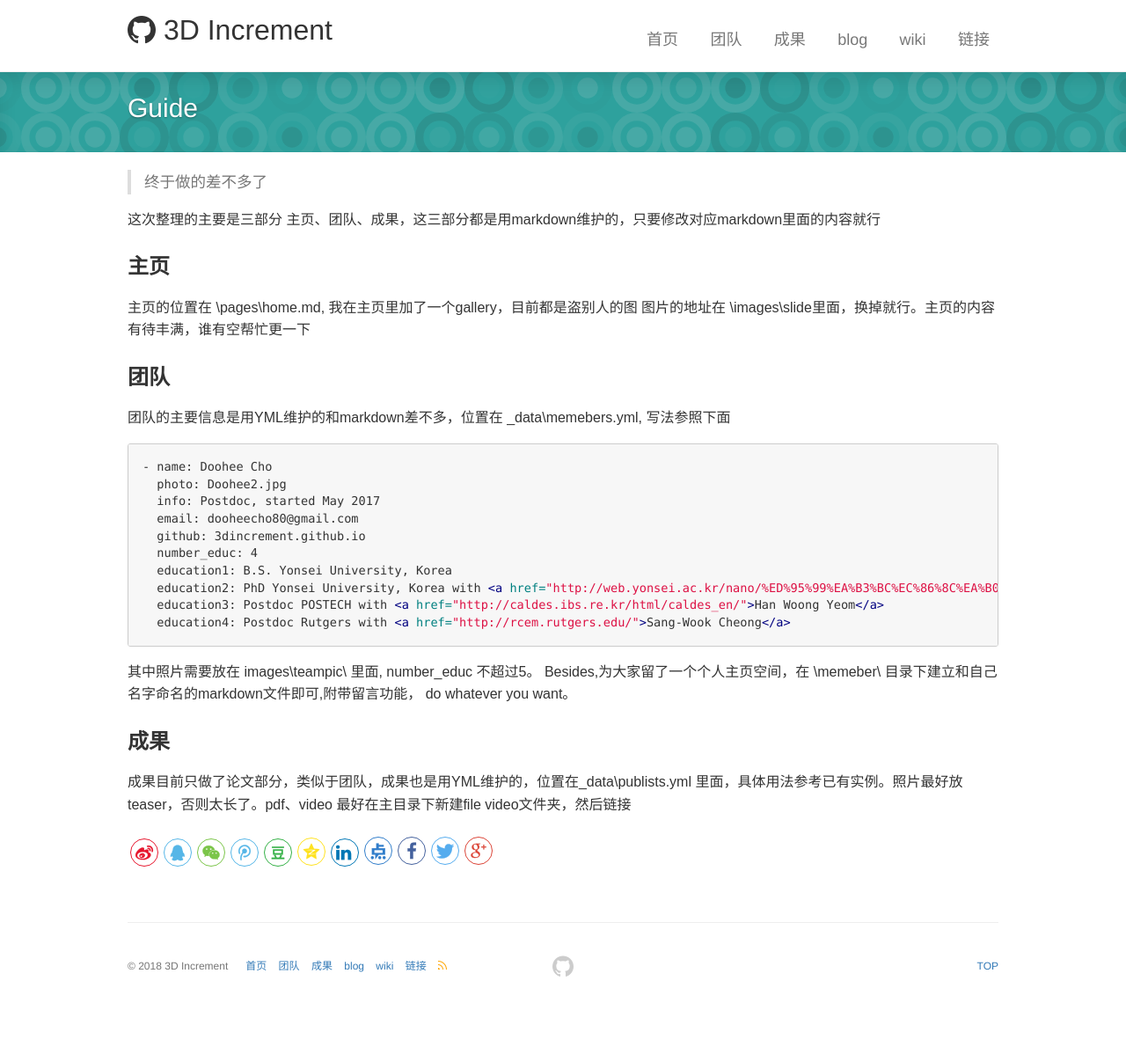
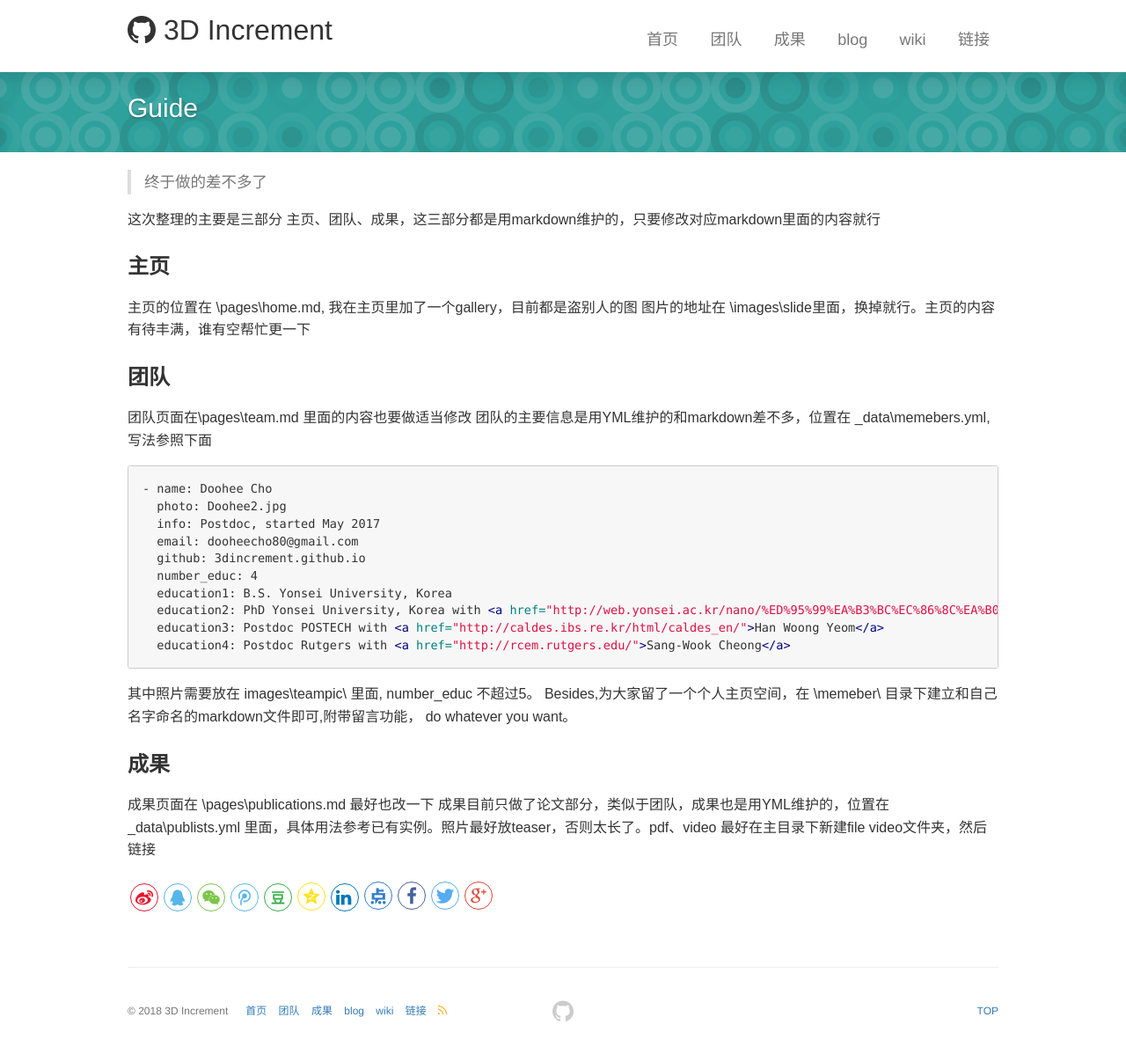
Before and after one commit to 3dincrement/3dincrement.github.io, a Jekyll site: the page built from _wiki/guide.md, in a window 1280 px wide. Shown: the whole page at 88% size. Built offline with Jekyll 4.4.1, drawn with Linux system fonts in a browser that asks for light colours; comment, search, counter and statistics services are not loaded; before the commit the page ends 1147 px from its top, so only the background shows below that.

Commit message:
update guide

````diff
--- a/_wiki/guide.md
+++ b/_wiki/guide.md
@@ -15,6 +15,7 @@ keywords: Guide
 主页的位置在 \pages\home.md, 我在主页里加了一个gallery，目前都是盗别人的图 图片的地址在 \images\slide里面，换掉就行。主页的内容有待丰满，谁有空帮忙更一下
 
 ### 团队
+团队页面在\pages\team.md 里面的内容也要做适当修改
 团队的主要信息是用YML维护的和markdown差不多，位置在 \_data\memebers.yml, 写法参照下面
 
 ``` html
@@ -34,4 +35,5 @@ keywords: Guide
 Besides,为大家留了一个个人主页空间，在 \memeber\ 目录下建立和自己名字命名的markdown文件即可,附带留言功能， do whatever you want。
 
 ### 成果
+成果页面在 \pages\publications.md 最好也改一下
 成果目前只做了论文部分，类似于团队，成果也是用YML维护的，位置在\_data\publists.yml 里面，具体用法参考已有实例。照片最好放teaser，否则太长了。pdf、video 最好在主目录下新建file video文件夹，然后链接
````
Also changed, not shown: pages/team.md (+1 -1 lines).
